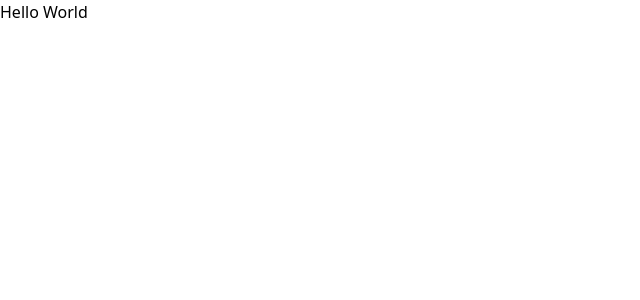
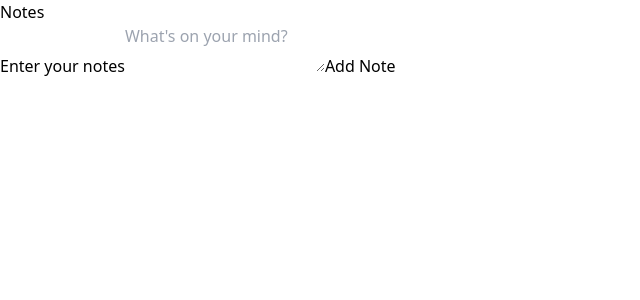
Before and after one commit to rrex-godaddy/workshop-notes-app, a React (Vite) app: page / in a window 1280 px wide. Shown: the top 300 px of the page, without its empty margins (0-640 px from the left). Built offline with nearby package versions, Linux system fonts and the light colour scheme.

Commit message:
Initial changes for adding notes

```diff
--- a/index.html
+++ b/index.html
@@ -3,7 +3,7 @@
   <head>
     <meta charset="UTF-8" />
     <meta name="viewport" content="width=device-width, initial-scale=1.0" />
-    <title>TITLE</title>
+    <title>Notes</title>
   </head>
   <body>
     <div id="root"></div>
--- /dev/null
+++ b/src/AddNote.jsx
@@ -0,0 +1,32 @@
+import { useState } from 'react';
+
+function AddNote() {
+  const [textareaValue, setTextareaValue] = useState('');
+
+  return (
+    <form
+      onSubmit={ (event) => {
+      event.preventDefault();
+      console.log("I want to add this note", textareaValue);
+      setTextareaValue('');
+    }}>
+      <label
+        htmlFor="notes-textarea">Enter your notes</label>
+      <textarea
+        id="notes-textarea"
+        name="notes"
+        value={ textareaValue }
+        onChange={ (event) => {
+          setTextareaValue(event.target.value);
+        } }
+        placeholder="What's on your mind?"
+      >
+      </textarea>
+      <button type="submit">
+        Add Note
+      </button>
+    </form>
+  )
+}
+
+export default AddNote
--- a/src/App.jsx
+++ b/src/App.jsx
@@ -1,5 +1,14 @@
-export default function App() {
+import AddNote from "./AddNote"
+
+function App() {
   return (
-    <h1> Hello World </h1>
+    <main>
+      <h1>
+        Notes
+      </h1>
+      <AddNote/>
+    </main>
   )
 }
+
+export default App
```
Also changed, not shown: 1 other file (tests, documents, lock files or other folders).
